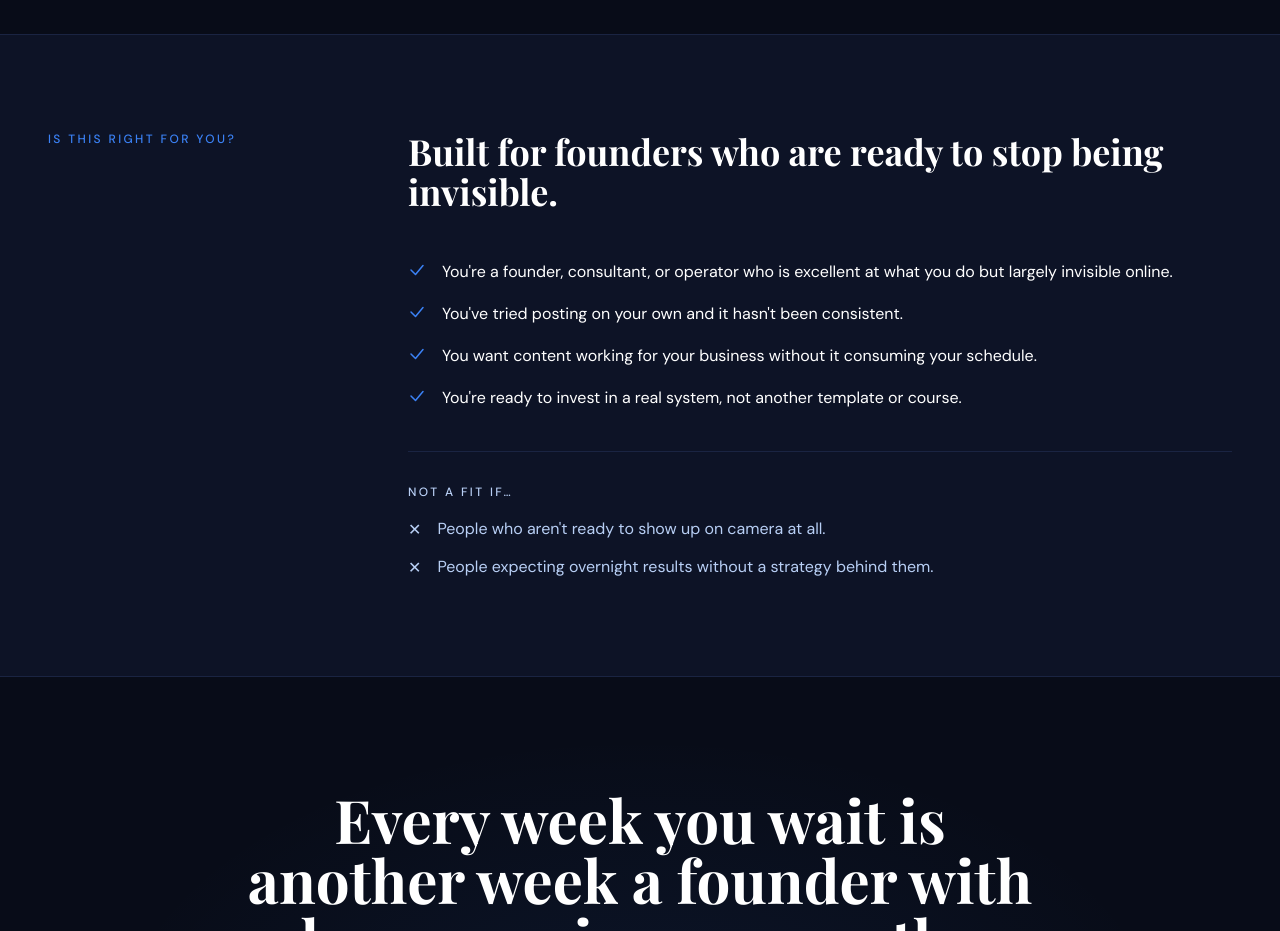
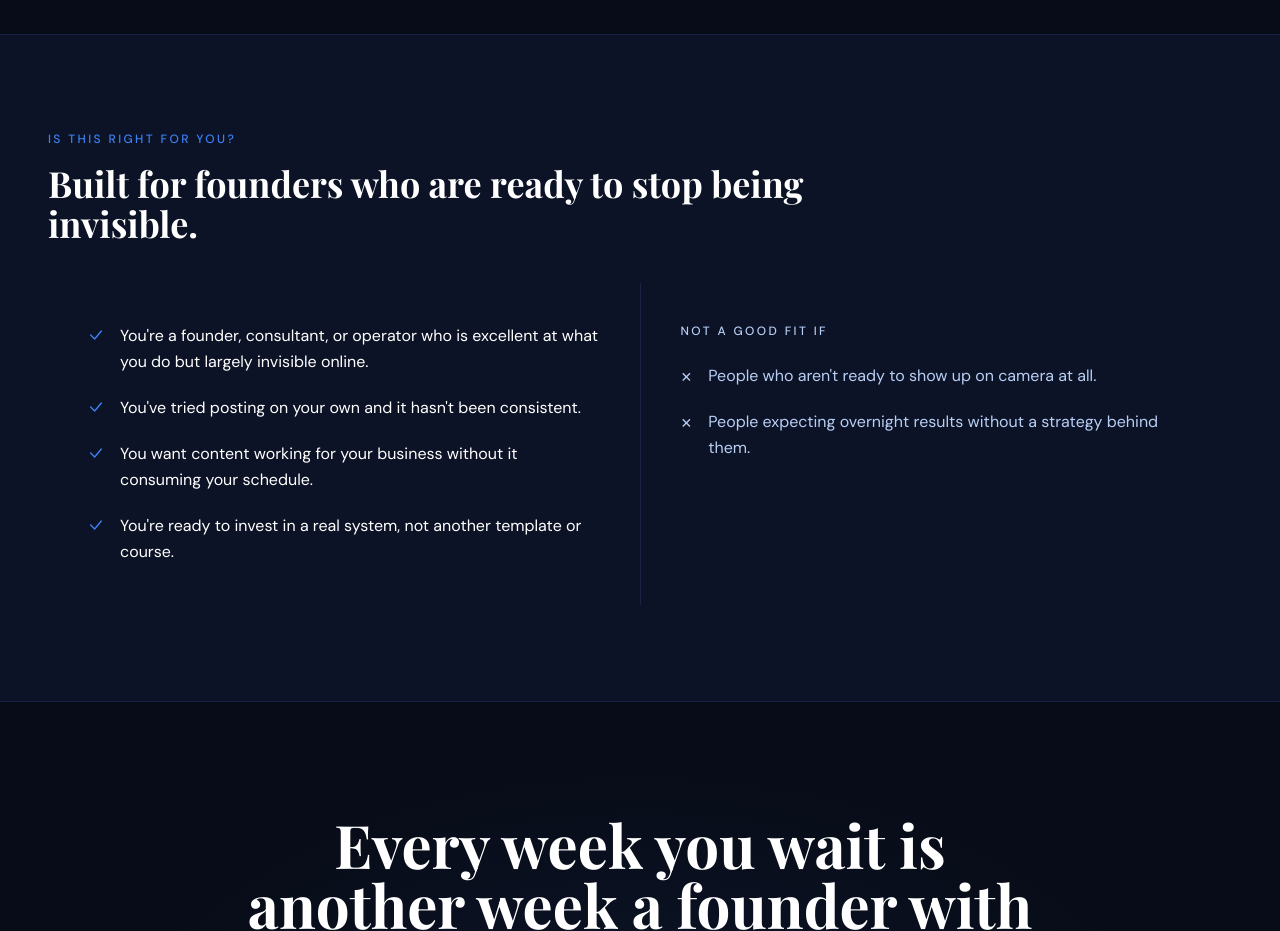
Before and after one commit to create-cell-id/rewireyourbrand-landing, a Next.js app: page / in a window 1280 px wide. Shown: the part 4040-4971 px from the top of the page. Built offline with nearby package versions, Linux system fonts and the light colour scheme.

Commit message:
WhoItsFor: full-width header, 2-col boxed layout kills dead space
Co-Authored-By: Claude Sonnet 4.6 <noreply@anthropic.com>

```diff
--- a/app/page.tsx
+++ b/app/page.tsx
@@ -437,46 +437,38 @@ function WhoItsFor() {
   return (
     <section className="py-16 lg:py-24 bg-surface border-t border-border">
       <div className="max-w-7xl mx-auto px-6 lg:px-12">
-        <div className="grid lg:grid-cols-[280px_1fr] gap-12 lg:gap-20">
-          <div>
-            <p className="text-accent text-xs tracking-widest2 uppercase font-body font-medium">
+        <div className="mb-10">
+          <p className="text-accent text-xs tracking-widest2 uppercase font-body font-medium mb-4">
             Is This Right For You?
           </p>
-          </div>
-          <div>
-            <h2 className="font-display text-3xl lg:text-4xl font-bold text-ink leading-tight mb-12">
+          <h2 className="font-display text-3xl lg:text-4xl font-bold text-ink leading-tight max-w-3xl">
             Built for founders who are ready to stop being invisible.
           </h2>
-            <div className="space-y-4 mb-10">
+        </div>
+        <div className="grid lg:grid-cols-2 gap-px bg-border">
+          <div className="bg-surface p-8 lg:p-10 space-y-5">
             {forList.map((item) => (
               <div key={item} className="flex gap-4">
-                  <span className="text-accent mt-0.5 shrink-0">
-                    <svg width="18" height="18" viewBox="0 0 18 18" fill="none">
-                      <path
-                        d="M3 9l4.5 4.5 7.5-9"
-                        stroke="currentColor"
-                        strokeWidth="1.5"
-                        strokeLinecap="round"
-                        strokeLinejoin="round"
-                      />
+                <span className="text-accent mt-1 shrink-0">
+                  <svg width="16" height="16" viewBox="0 0 18 18" fill="none">
+                    <path d="M3 9l4.5 4.5 7.5-9" stroke="currentColor" strokeWidth="1.5" strokeLinecap="round" strokeLinejoin="round" />
                   </svg>
                 </span>
                 <p className="text-ink text-base font-body leading-relaxed">{item}</p>
               </div>
             ))}
           </div>
-            <div className="border-t border-border pt-8">
-              <p className="text-muted text-xs tracking-widest2 uppercase font-body font-medium mb-4">
-                Not a Fit If…
+          <div className="bg-surface p-8 lg:p-10">
+            <p className="text-muted text-xs tracking-widest2 uppercase font-body font-medium mb-6">
+              Not a Good Fit If
             </p>
-              <div className="space-y-3">
+            <div className="space-y-5">
               {notForList.map((item) => (
                 <div key={item} className="flex gap-4">
-                    <span className="text-muted mt-0.5 shrink-0">✕</span>
+                  <span className="text-muted mt-1 shrink-0 text-sm">✕</span>
                   <p className="text-muted text-base font-body leading-relaxed">{item}</p>
                 </div>
               ))}
-              </div>
             </div>
           </div>
         </div>
```
Lines whose indentation alone changed are shown as unchanged.
